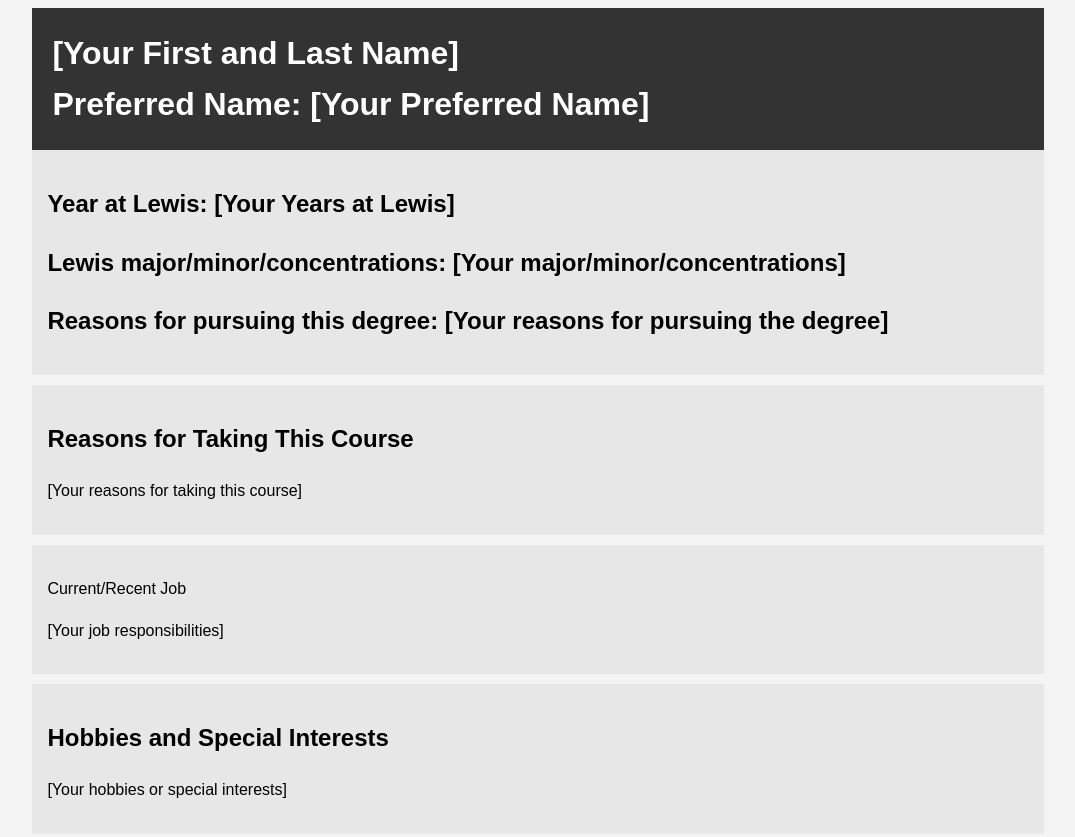
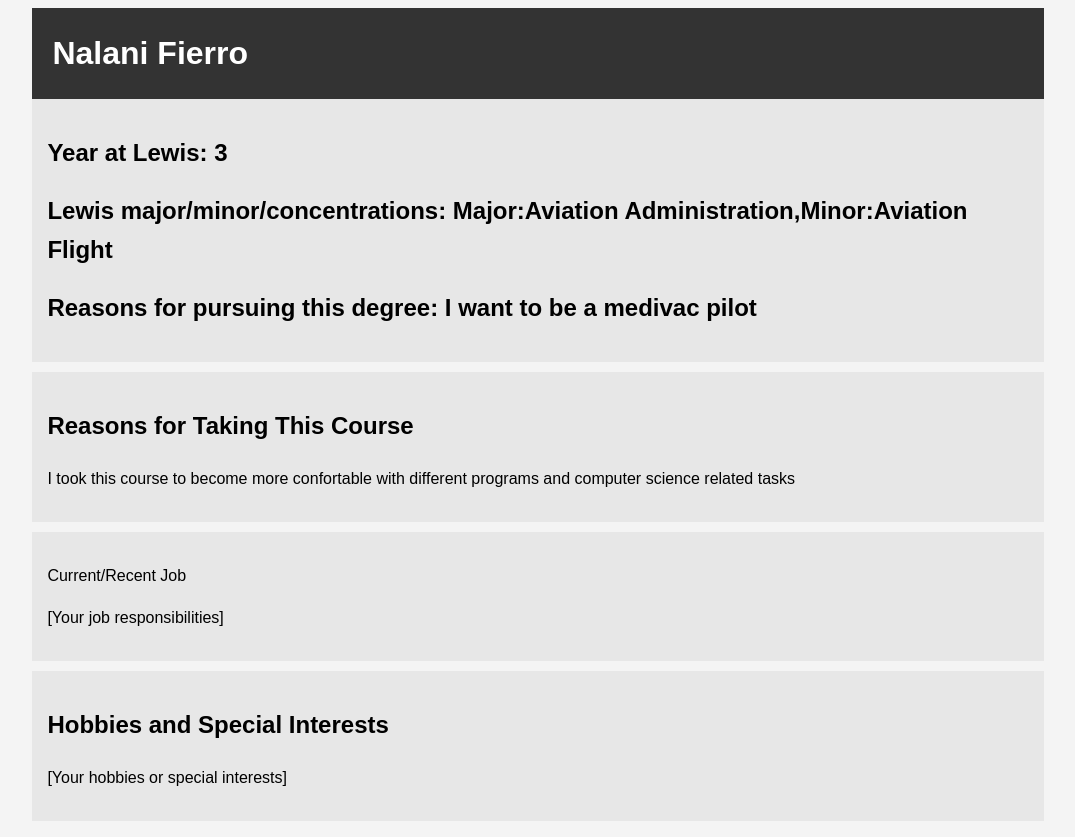
Before and after one commit to nalanimfierro-ctrl/me, a plain HTML site: page index.html in a window 1280 px wide. Shown: the top 837 px of the page, without its empty margins (102-1177 px from the left). Drawn offline with Linux system fonts and the light colour scheme.

Commit message:
Update personal information

```diff
--- a/index.html
+++ b/index.html
@@ -31,19 +31,19 @@
 <body>
     <div class="container">
         <header class="main-info">
-            <h1>[Your First and Last Name]</h1>
-            <h1>Preferred Name: [Your Preferred Name]</h1>
+            <h1>Nalani Fierro</h1>
+
         </header>
 
         <section class="lewis">
-			<h2>Year at Lewis: [Your Years at Lewis]</h2>
-			<h2>Lewis major/minor/concentrations: [Your major/minor/concentrations]</h2>
-			<h2>Reasons for pursuing this degree: [Your reasons for pursuing the degree]</h2>
+			<h2>Year at Lewis: 3</h2>
+			<h2>Lewis major/minor/concentrations: Major:Aviation Administration,Minor:Aviation Flight</h2>
+			<h2>Reasons for pursuing this degree: I want to be a medivac pilot</h2>
         </section>
 
 		<section class="course">
             <h2>Reasons for Taking This Course</h2>
-            <p>[Your reasons for taking this course]</p>
+            <p> I took this course to become more confortable with different programs and computer science related tasks</p>
         </section>
 
 		<section class="job">
```
